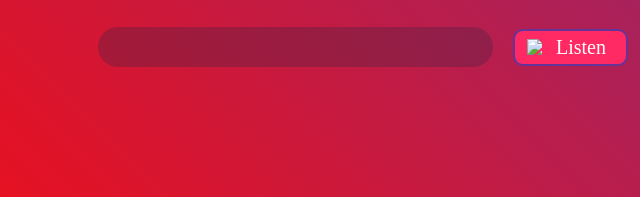
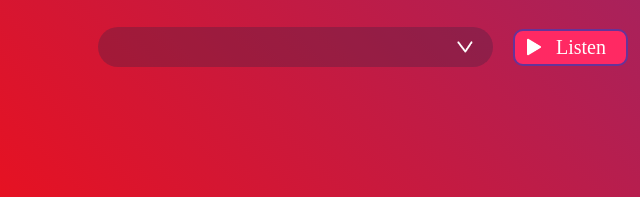
Before and after one commit to khizarongit/Text-to-Read, a plain HTML site: page index.html in a window 1280 px wide. Shown: the part 539-736 px from the top of the page, 277-917 px from the left. Drawn offline with Linux system fonts and the light colour scheme.

Commit message:
Error Fixed of Images

```diff
--- a/index.html
+++ b/index.html
@@ -14,7 +14,7 @@
         <textarea placeholder="Write Anything Here..."></textarea>
         <div class="row">
             <select><</select>
-            <button> <img src="images/play.png">Listen</img> </button>
+            <button> <img src="play.png">Listen</img> </button>
         </div>
     </div>
 
--- a/style.css
+++ b/style.css
@@ -85,7 +85,7 @@ select {
     border: 0;
     outline: 0;
     appearance: none;
-    background-image: url(images/dropdown.png);
+    background-image: url(dropdown.png);
     background-repeat: no-repeat;
     background-position-x: calc(100% - 20px);
     background-position-y: 14px;
```
